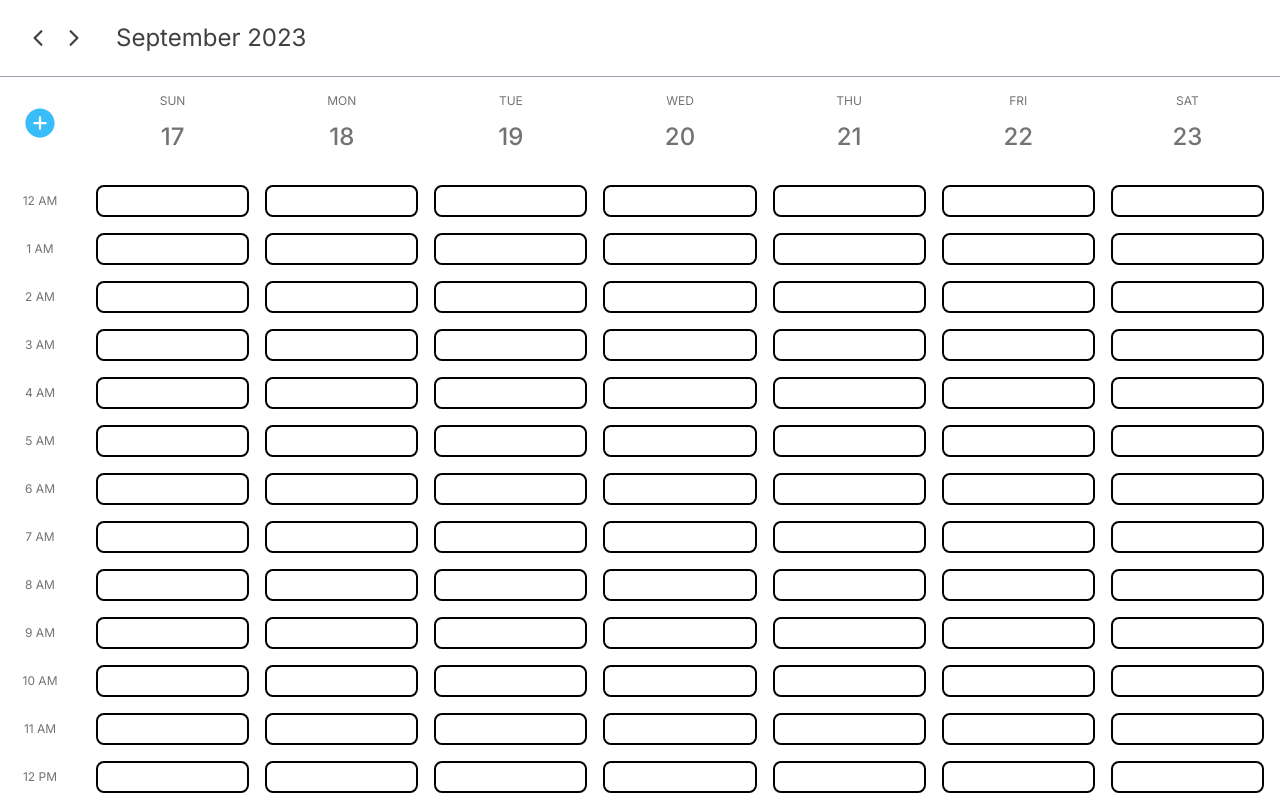
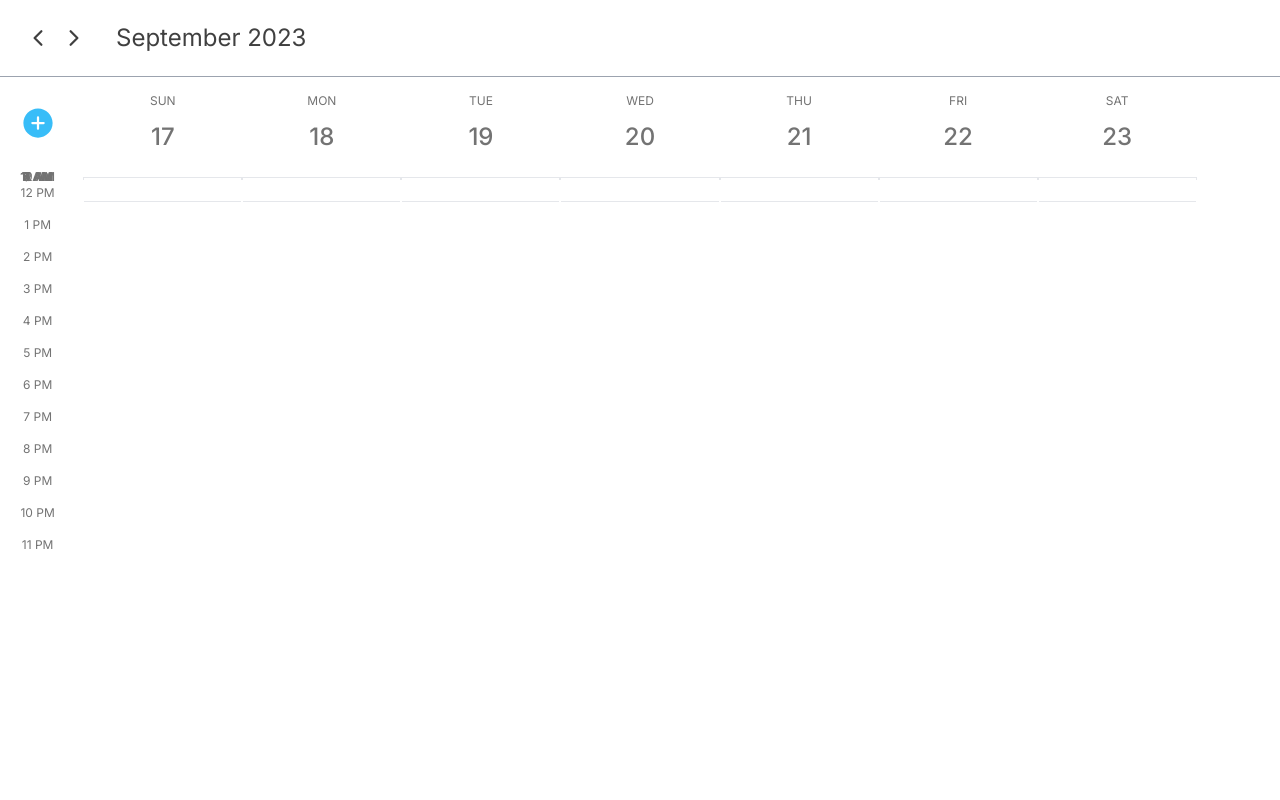
Before and after one commit to damianoconnor04/calendar, a Next.js app: page / in a window 1280 px wide. Built offline with nearby package versions, Linux system fonts and the light colour scheme.

Commit message:
add localStorage, createNewEvent, and removeEvent

```diff
--- a/src/app/components/RenderCalendar.tsx
+++ b/src/app/components/RenderCalendar.tsx
@@ -1,9 +1,37 @@
-import React from 'react'
+import React, { useEffect, useState } from 'react'
 import { Moment } from 'moment'
 import { IoAddCircle } from 'react-icons/io5'
+import EventModal from './EventModal'
 
 interface RenderCalendarProps { currentWeek: Moment, currentHours: Moment }
 const RenderCalendar: React.FC<RenderCalendarProps> = ({ currentWeek, currentHours }) => {
+  useEffect(() => {
+    const savedEventNames: { [key: string]: string } = {}
+    for (let i = 0; i < localStorage.length; i++) {
+      const key = localStorage.key(i)
+      if (key) savedEventNames[key] = localStorage.getItem(key) ?? '' //when null return string so typescript not angry
+    }
+    setEventNames(savedEventNames)
+  }, [])
+  const [clickedId, setClickedId] = useState<string | null>(null)
+  const [eventModal, setEventModal] = useState<boolean>(false)
+  const [eventNames, setEventNames] = useState<{ [key: string]: string }>({})
+
+  const createNewEvent = (hour: string, date: string) => {
+    const id = `${hour}-${date}`
+    setClickedId(id)
+    setEventNames(prevNames => ({...prevNames, [id]: 'New event'}))
+    setEventModal(true)
+  }
+
+  const removeEvent = (id: string) => {
+    setEventNames(prevNames => {
+      const newEventNames = { ...prevNames }
+      delete newEventNames[id]
+      return newEventNames
+    })
+  }
+
   const generateDates = () => {
     const startDate = currentWeek.clone().startOf('week')
     const endDate = currentWeek.clone().endOf('week')
@@ -11,11 +39,12 @@ const RenderCalendar: React.FC<RenderCalendarProps> = ({ currentWeek, currentHou
     while (startDate.isSameOrBefore(endDate)) { dates.push(startDate.clone()); startDate.add(1, 'day') }
     return dates
   }
+
   const generateHours = () => {
     const firstHour = currentHours.clone().startOf('day')
     const lastHour = currentHours.clone().endOf('day')
     const hours = []
-    while (firstHour.isSameOrBefore(lastHour)) { hours.push(firstHour.clone()); firstHour.add(1, 'hour')}
+    while (firstHour.isSameOrBefore(lastHour)) { hours.push(firstHour.clone()); firstHour.add(1, 'hour') }
     return hours
   }
 
@@ -33,7 +62,7 @@ const RenderCalendar: React.FC<RenderCalendarProps> = ({ currentWeek, currentHou
     return (
       <div className='h-full max-h-[calc(100%_-_4.825rem)] overflow-hidden'> {/* max h is 100% minus header height & mappedDates container height */}
 
-        <div className='grid grid-cols-[1fr,15fr]'>
+        <div className='grid grid-cols-[1fr,15fr,1fr]'>
           <button className='w-full p-4 grid place-items-center group'>
             <IoAddCircle className='text-4xl text-sky-400 group-hover:scale-125 transition-transform' />
           </button>
@@ -47,22 +76,30 @@ const RenderCalendar: React.FC<RenderCalendarProps> = ({ currentWeek, currentHou
           </ul>
         </div>
 
-        <main className='h-[calc(100%_-_5.75rem)] grid grid-rows-[repeat(12,1fr)] grid-cols-[1fr,15fr] overflow-y-scroll hide-scroll'>
-          <div className='w-full grid grid-cols-1 gap-4 p-4 grid-rows-14 whitespace-nowrap place-items-center'>
+        <main className='h-[calc(100%_-_5.75rem)] grid grid-rows-12 grid-cols-[1fr,15fr,1fr] overflow-y-scroll hide-scroll'>
+          <div className='w-full grid grid-cols-1 grid-rows-12 p-2 whitespace-nowrap place-items-center'>
             {mappedHours.map(({ hour }) => (
               <li key={hour} className='flex flex-col items-end gap-3 p-2'>
                 <span className='uppercase text-xs text-neutral-500'>{hour}</span>
               </li>
             ))}
           </div>
-          <section className='w-full grid h-full grid-cols-7 gap-4 p-4 grid-rows-24'>
-            {Array.from({ length: 168 }).map((_, idx) => (
-              <div key={idx} className='border-2 border-black rounded-lg'>
-                <input className='w-full h-full rounded-lg'/>
+          <section id='dates-container' className='w-full grid grid-cols-7 grid-rows-12 p-2 overflow-hidden'>
+            {mappedDates.map(({ date, dayOfWeek }) => (
+              <div key={dayOfWeek} className='grid grid-cols-1 grid-rows-12 border-x'>
+                {mappedHours.map(({ hour }) => (
+                  <div id={`${hour}-${date.format('MMM-dddd-DD')}`} key={`${hour}-${date}`} className='border-b'>
+                    <button onClick={() => createNewEvent(hour, date.format('MMM-dddd-DD'))} className='w-full h-full'>
+                    {eventNames[`${hour}-${date.format('MMM-dddd-DD')}`] && <p className='w-full h-full grid place-items-center bg-sky-400 text-white font-medium text-sm'>{eventNames[`${hour}-${date.format('MMM-dddd-DD')}`]}</p>}
+                    </button>
+                  </div>
+                ))}
               </div>
             ))}
+            {eventModal && <EventModal clickedId={clickedId} eventNames={eventNames} setEventNames={setEventNames} setEventModal={setEventModal} removeEvent={removeEvent} />}
           </section>
         </main>
+
       </div>
     )
   }
```
